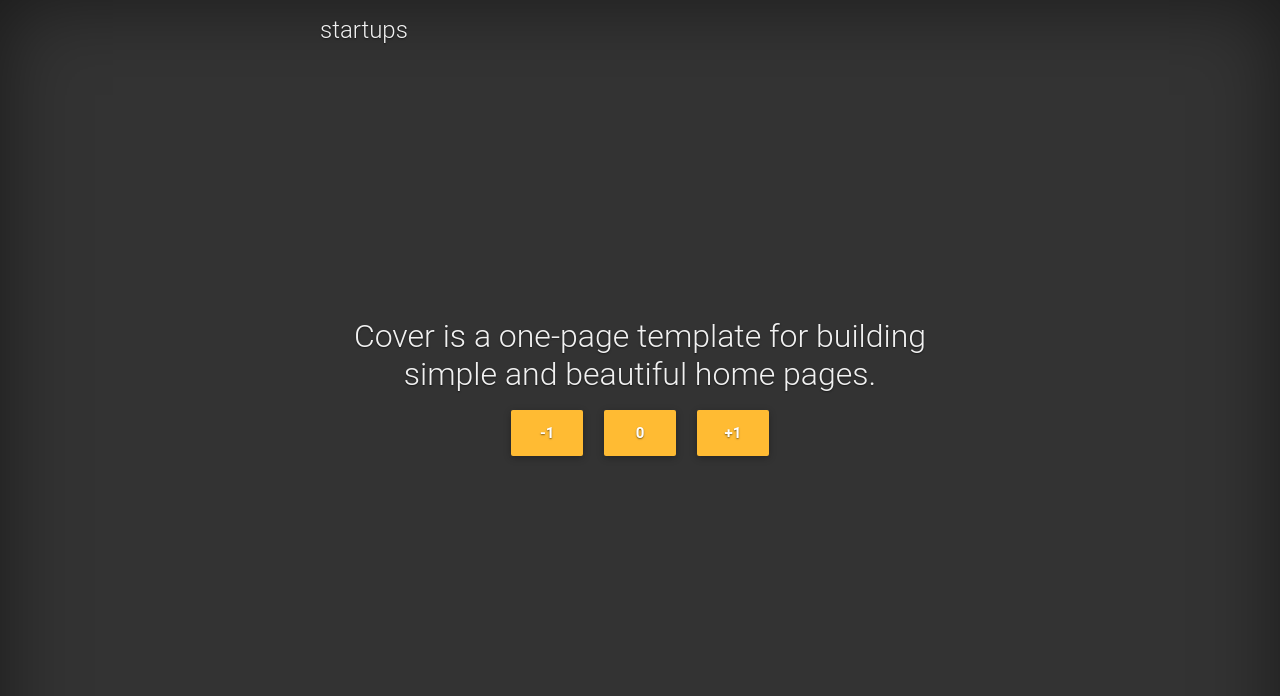
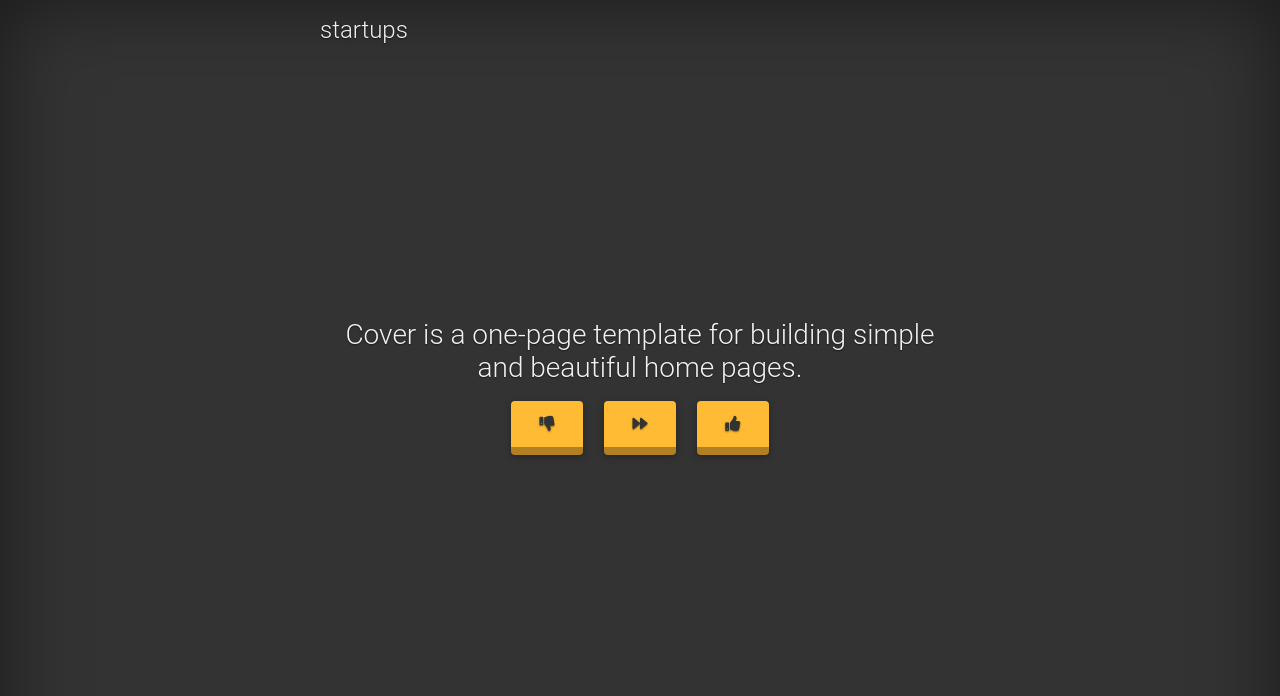
Before and after one commit to nokados/startupideasgan, a Flask app: page / in a window 1280 px wide. Shown: the top 696 px of the page. Run offline with Flask 2, Linux system fonts and the light colour scheme; some libraries are stand-ins or nearby versions.

Commit message:
Buttons icons and 3d effect

```diff
--- a/static/style.css
+++ b/static/style.css
@@ -60,14 +60,27 @@ body {
 }
 .cover .btn-lg {
   padding: .75rem 1.25rem;
-  font-weight: 700;
+  font-weight: 900;
 }
 
-.btn76{
+.btn76 {
     width: 4.5rem;
     margin: 0 0.5rem;
+    color: #333;
+    border-radius: 12px;
+    -webkit-border-radius: 12px;
+    -moz-border-radius: 12px;
+    border-color: #b28023;
+    border-bottom-style: solid;
+    border-bottom-width: 8px;
+    transition: all .2s;
 }
 
+.btn76:hover {
+    position: relative;
+    top: 4px;
+    border-bottom-width: 4px;
+}
 /*
  * Footer
  */
--- a/templates/index.html
+++ b/templates/index.html
@@ -8,6 +8,7 @@
     <link href="https://cdnjs.cloudflare.com/ajax/libs/twitter-bootstrap/4.3.1/css/bootstrap.min.css" rel="stylesheet">
     <!-- Material Design Bootstrap -->
     <link href="https://cdnjs.cloudflare.com/ajax/libs/mdbootstrap/4.8.5/css/mdb.min.css" rel="stylesheet">
+    <link rel="stylesheet" type="text/css" href="//fonts.googleapis.com/css?family=Open+Sans" />
     <!-- Mine -->
     <link rel="stylesheet" type="text/css" href="{{url_for('static', filename='style.css') }}">
 </head>
@@ -20,12 +21,12 @@
       </header>
 
       <main role="main" class="inner cover">
-        <h2 class="cover-heading">Cover is a one-page template for building simple and beautiful home pages.</h2>
+        <h3 class="cover-heading">Cover is a one-page template for building simple and beautiful home pages.</h3>
         <p class="lead"></p>
         <p class="lead">
-            <a href="#" style="display:inline-block" class="btn btn-lg btn-warning btn76">-1</a>
-            <a href="#" style="display:inline-block" class="btn btn-lg btn-warning btn76">0</a>
-            <a href="#" style="display:inline-block" class="btn btn-lg btn-warning btn76">+1</a>
+            <a href="#" style="display:inline-block" class="btn btn-lg btn-warning rounded btn76"><i class="fas fa-thumbs-down"></i></a>
+            <a href="#" style="display:inline-block" class="btn btn-lg btn-warning rounded btn76"><i class="fas fa-forward"></i></a>
+            <a href="#" style="display:inline-block" class="btn btn-lg btn-warning rounded btn76"><i class="fas fa-thumbs-up"></i></a>
         </p>
       </main>
 
```
